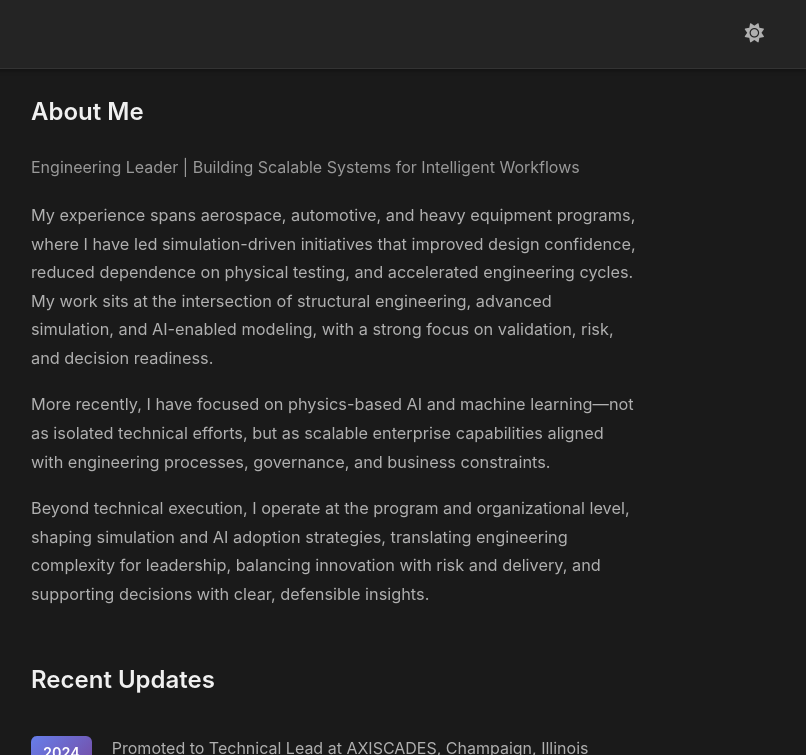
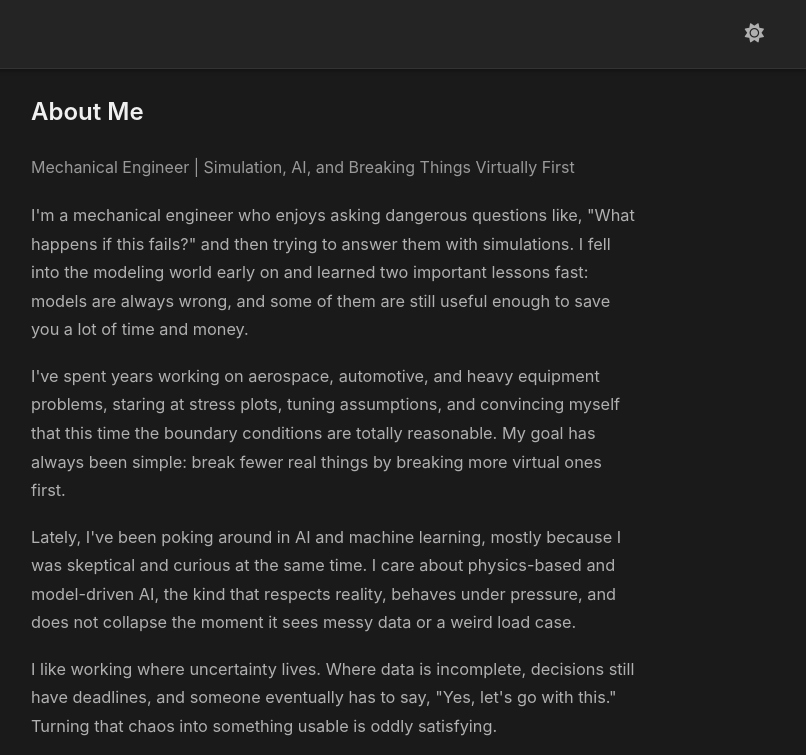
Before and after one commit to rallabandisrinivas/rallabandisrinivas.github.io, a plain HTML site: page index.html in a window 1280 px wide. Shown: the top 755 px of the page, 474-1280 px from the left. Drawn offline with Linux system fonts and the light colour scheme.

Commit message:
Update About Me section with more personal narrative
Replaced formal professional description with engaging, conversational tone that:
- Highlights simulation and modeling expertise with personality
- Discusses physics-based AI approach with skepticism and curiosity
- Emphasizes working with uncertainty and practical decision-making
- Reflects on systems thinking, leadership, and staying technical

🤖 Generated with [Claude Code](https://claude.com/claude-code)

Co-Authored-By: Claude Sonnet 4.5 <noreply@anthropic.com>

```diff
--- a/index.html
+++ b/index.html
@@ -41,10 +41,12 @@
         <main class="main-content">
             <section id="home" class="section">
                 <h1>About Me</h1>
-                <p class="subtitle">Engineering Leader | Building Scalable Systems for Intelligent Workflows</p>
-                <p>My experience spans aerospace, automotive, and heavy equipment programs, where I have led simulation-driven initiatives that improved design confidence, reduced dependence on physical testing, and accelerated engineering cycles. My work sits at the intersection of structural engineering, advanced simulation, and AI-enabled modeling, with a strong focus on validation, risk, and decision readiness.</p>
-                <p>More recently, I have focused on physics-based AI and machine learning—not as isolated technical efforts, but as scalable enterprise capabilities aligned with engineering processes, governance, and business constraints.</p>
-                <p>Beyond technical execution, I operate at the program and organizational level, shaping simulation and AI adoption strategies, translating engineering complexity for leadership, balancing innovation with risk and delivery, and supporting decisions with clear, defensible insights.</p>
+                <p class="subtitle">Mechanical Engineer | Simulation, AI, and Breaking Things Virtually First</p>
+                <p>I'm a mechanical engineer who enjoys asking dangerous questions like, "What happens if this fails?" and then trying to answer them with simulations. I fell into the modeling world early on and learned two important lessons fast: models are always wrong, and some of them are still useful enough to save you a lot of time and money.</p>
+                <p>I've spent years working on aerospace, automotive, and heavy equipment problems, staring at stress plots, tuning assumptions, and convincing myself that this time the boundary conditions are totally reasonable. My goal has always been simple: break fewer real things by breaking more virtual ones first.</p>
+                <p>Lately, I've been poking around in AI and machine learning, mostly because I was skeptical and curious at the same time. I care about physics-based and model-driven AI, the kind that respects reality, behaves under pressure, and does not collapse the moment it sees messy data or a weird load case.</p>
+                <p>I like working where uncertainty lives. Where data is incomplete, decisions still have deadlines, and someone eventually has to say, "Yes, let's go with this." Turning that chaos into something usable is oddly satisfying.</p>
+                <p>These days I think a lot about systems, scale, and leadership, while staying close enough to the tech to ask annoying questions and catch bad ideas early. I still believe curiosity beats confidence, testing beats guessing, and coffee beats most problems.</p>
             </section>
 
             <section id="news" class="section">
```
